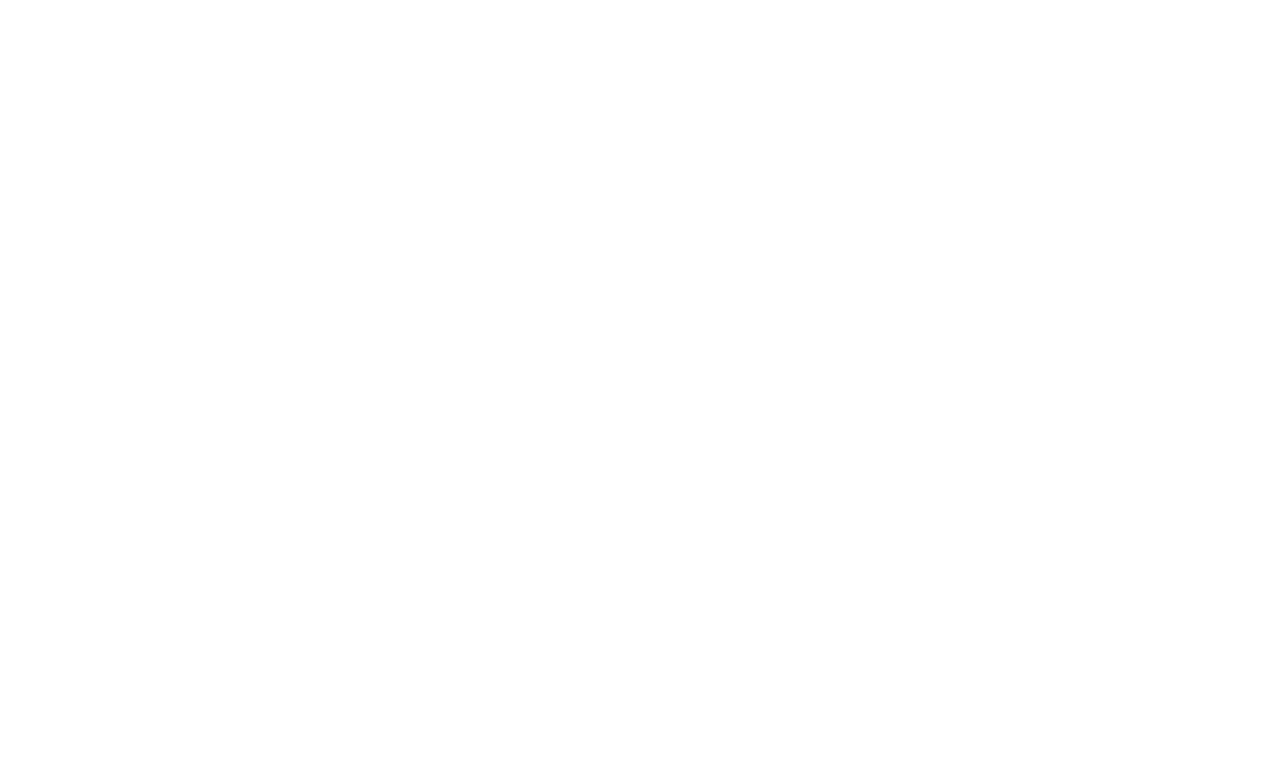
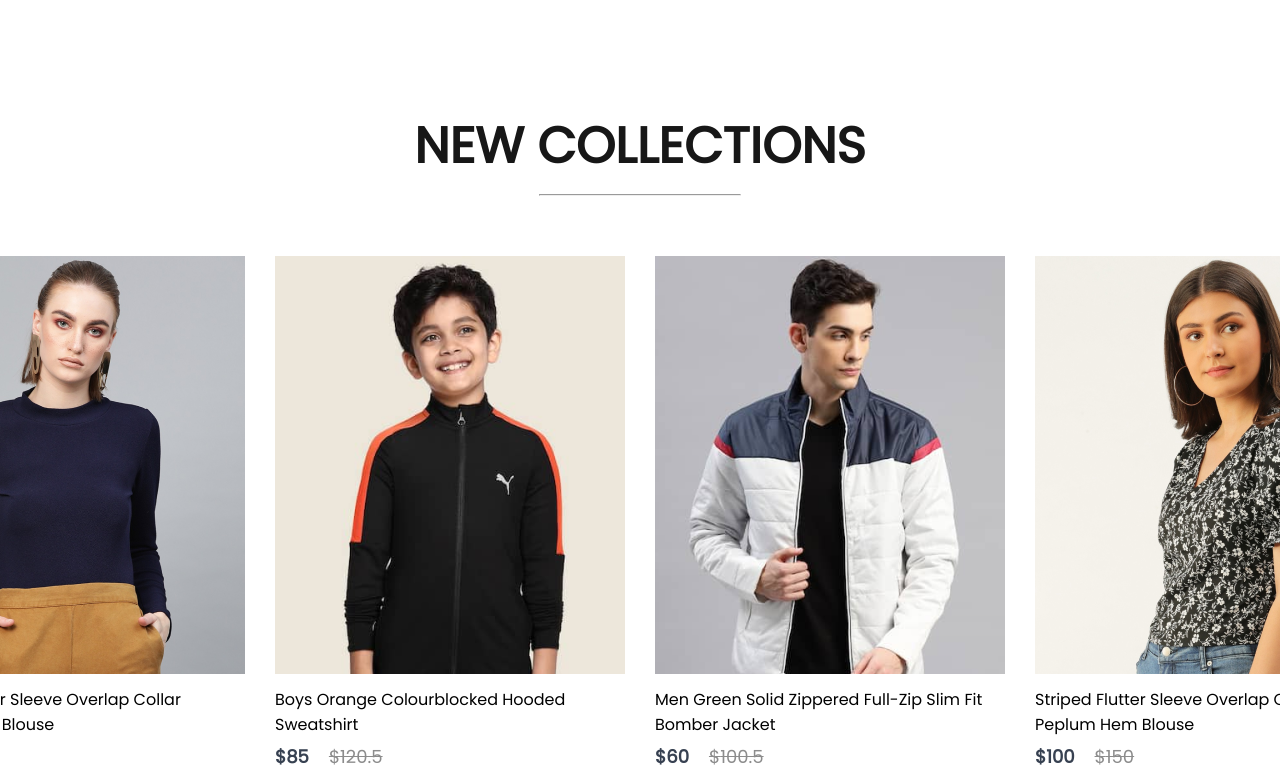
Before and after one commit to Albion007/A-Shopping-E-commerce, a React (Create React App) app: page / in a window 1280 px wide. Shown: the part 2278-3060 px from the top of the page. Before the commit the page ends 2387 px from the top, so only its background shows below. Built offline with nearby package versions, Linux system fonts and the light colour scheme.

Commit message:
working on newcollections

```diff
--- /dev/null
+++ b/src/Components/NewCollections/NewCollections.css
@@ -0,0 +1,24 @@
+.new-collections {
+    display: flex;
+    flex-direction: column;
+    align-items: center;
+    gap: 10px;
+    height: 90vh;
+}
+.new-collections h1 {
+    color: #171717;
+    font-size: 50px;
+    font-weight: 600;
+}
+.new-collections hr {
+    width: 200px;
+    height: 6px;
+    border-radius: 10px;
+    background: #252525;
+}
+.collections{
+    display: grid;
+    grid-template-columns: 1fr 1fr 1fr 1fr;
+    margin-top: 50px;
+    gap: 30px;
+}
--- a/src/Components/NewCollections/NewCollections.jsx
+++ b/src/Components/NewCollections/NewCollections.jsx
@@ -0,0 +1,20 @@
+import React from 'react'
+import './NewCollections.css'
+import new_collection from '../Assets/new_collections'
+import Item from '../Item/Item'
+
+const NewCollections = () => {
+  return (
+    <div className='new-collections'>
+      <h1>NEW COLLECTIONS</h1>
+      <hr/>
+      <div className="collections">
+        {new_collection.map((item,i)=>{
+            return <Item key={i} id={item.id} name={item.name} image={item.image} new_price={item.new_price} old_price={item.old_price}/>
+        })}
+      </div>
+    </div>
+  )
+}
+
+export default NewCollections
--- a/src/Pages/Shop.jsx
+++ b/src/Pages/Shop.jsx
@@ -2,6 +2,7 @@
 import Hero from '../Components/Hero/Hero'
 import Popular from '../Components/Popular/Popular'
 import Offers from '../Components/Offers/Offers'
+import NewCollections from '../Components/NewCollections/NewCollections'
 
 const Shop = () => {
   return (
@@ -9,6 +10,7 @@
       <Hero/>
       <Popular/>
       <Offers/>
+      <NewCollections/>
     </div>
   )
 }
```
